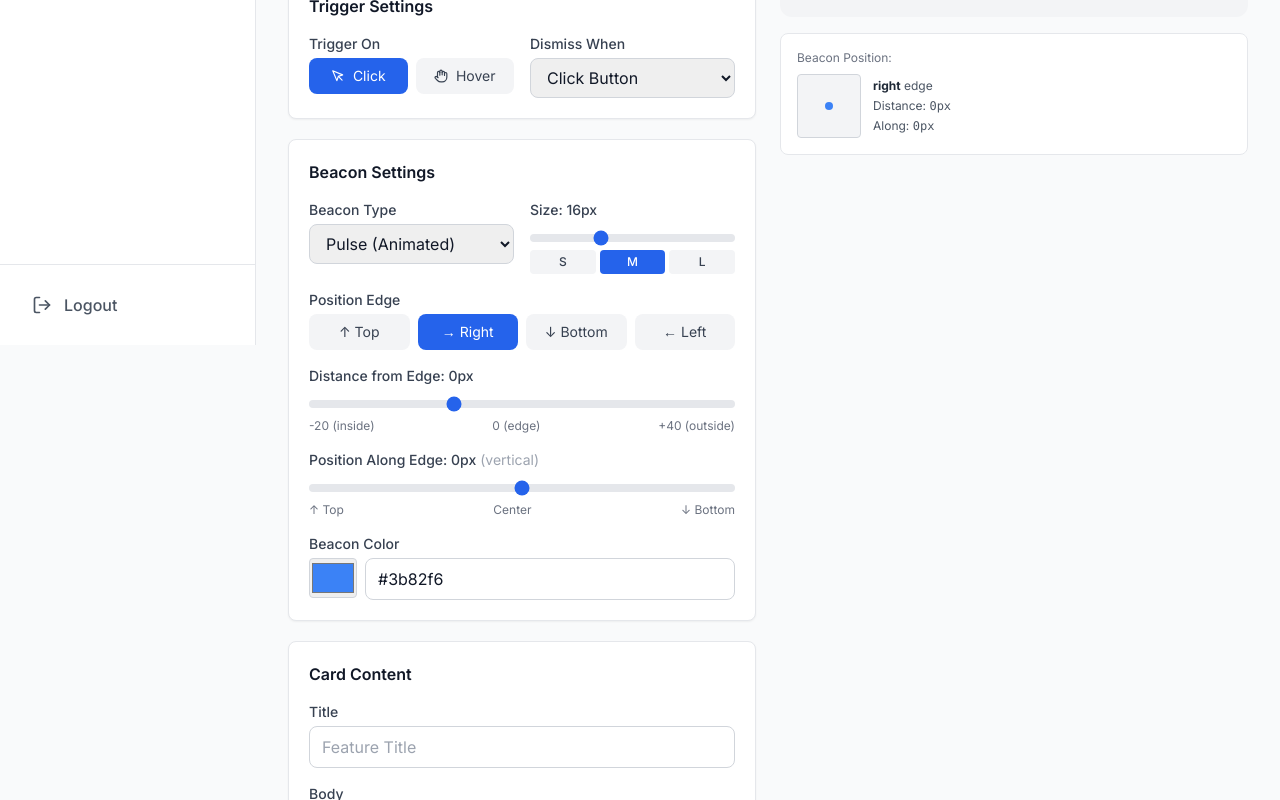
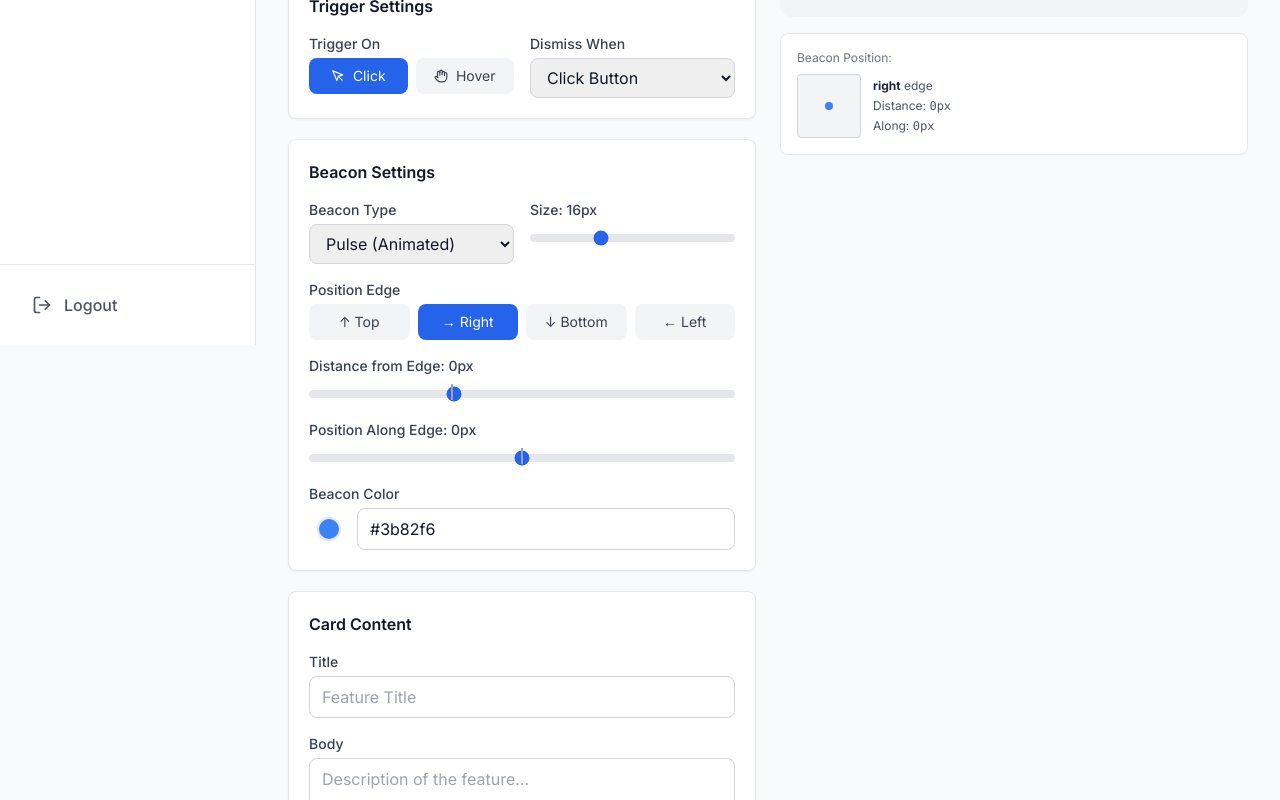
Before and after one commit to andreycretsu/plg-tour, a Next.js app in the folder web/: page /tooltips/new in a window 1280 px wide. Shown: the part 455-1255 px from the top of the page. Built offline with nearby package versions, Linux system fonts and the light colour scheme.

Commit message:
UI: Clean up beacon settings
- Remove S/M/L preset buttons from size slider
- Keep only Pulse and Static Dot beacon types
- Remove labels below sliders
- Add center indicator line on sliders
- Magnetic snap to center (0) when dragging near it
- Color picker now shows circular bullet preview

```diff
--- a/web/app/tooltips/[id]/page.tsx
+++ b/web/app/tooltips/[id]/page.tsx
@@ -511,9 +511,7 @@ export default function EditTooltipPage() {
                   onChange={(e) => setIconType(e.target.value as any)}
                 >
                   <option value="pulse">Pulse (Animated)</option>
-                  <option value="beacon">Static Beacon</option>
-                  <option value="dot">Simple Dot</option>
-                  <option value="none">No Beacon</option>
+                  <option value="beacon">Static Dot</option>
                 </select>
               </div>
 
@@ -525,28 +523,8 @@ export default function EditTooltipPage() {
                   max="32"
                   value={iconSize}
                   onChange={(e) => setIconSize(parseInt(e.target.value))}
-                  className="w-full h-2 bg-gray-200 rounded-lg appearance-none cursor-pointer accent-blue-600 mb-2"
+                  className="w-full h-2 bg-gray-200 rounded-lg appearance-none cursor-pointer accent-blue-600"
                 />
-                <div className="flex gap-1">
-                  {[
-                    { label: 'S', value: 10 },
-                    { label: 'M', value: 16 },
-                    { label: 'L', value: 24 },
-                  ].map((preset) => (
-                    <button
-                      key={preset.label}
-                      type="button"
-                      onClick={() => setIconSize(preset.value)}
-                      className={`flex-1 py-1 rounded text-xs font-medium transition-colors ${
-                        iconSize === preset.value
-                          ? 'bg-blue-600 text-white'
-                          : 'bg-gray-100 text-gray-700 hover:bg-gray-200'
-                      }`}
-                    >
-                      {preset.label}
-                    </button>
-                  ))}
-                </div>
               </div>
             </div>
 
@@ -578,53 +556,65 @@ export default function EditTooltipPage() {
             {/* Distance Slider */}
             <div className="mb-4">
               <label className="label">Distance from Edge: {iconOffset}px</label>
+              <div className="relative">
                 <input
                   type="range"
                   min="-20"
                   max="40"
                   value={iconOffset}
-                onChange={(e) => setIconOffset(parseInt(e.target.value))}
+                  onChange={(e) => {
+                    let val = parseInt(e.target.value);
+                    // Magnetic snap to 0 (edge)
+                    if (val >= -3 && val <= 3) val = 0;
+                    setIconOffset(val);
+                  }}
                   className="w-full h-2 bg-gray-200 rounded-lg appearance-none cursor-pointer accent-blue-600"
                 />
-              <div className="flex justify-between text-xs text-gray-500 mt-1">
-                <span>-20 (inside)</span>
-                <span>0 (edge)</span>
-                <span>+40 (outside)</span>
+                {/* Center indicator at 0 */}
+                <div
+                  className="absolute top-1/2 -translate-y-1/2 w-0.5 h-4 bg-gray-400 pointer-events-none"
+                  style={{ left: `${((0 - (-20)) / (40 - (-20))) * 100}%` }}
+                />
               </div>
             </div>
 
             {/* Y-axis Slider */}
             <div className="mb-4">
-              <label className="label">
-                Position Along Edge: {iconOffsetY}px
-                <span className="text-gray-400 font-normal ml-1">
-                  ({iconEdge === 'left' || iconEdge === 'right' ? 'vertical' : 'horizontal'})
-                </span>
-              </label>
+              <label className="label">Position Along Edge: {iconOffsetY}px</label>
+              <div className="relative">
                 <input
                   type="range"
                   min="-50"
                   max="50"
                   value={iconOffsetY}
-                onChange={(e) => setIconOffsetY(parseInt(e.target.value))}
+                  onChange={(e) => {
+                    let val = parseInt(e.target.value);
+                    // Magnetic snap to center (0)
+                    if (val >= -5 && val <= 5) val = 0;
+                    setIconOffsetY(val);
+                  }}
                   className="w-full h-2 bg-gray-200 rounded-lg appearance-none cursor-pointer accent-blue-600"
                 />
-              <div className="flex justify-between text-xs text-gray-500 mt-1">
-                <span>{iconEdge === 'left' || iconEdge === 'right' ? '↑ Top' : '← Left'}</span>
-                <span>Center</span>
-                <span>{iconEdge === 'left' || iconEdge === 'right' ? '↓ Bottom' : 'Right →'}</span>
+                {/* Center indicator */}
+                <div className="absolute top-1/2 left-1/2 -translate-x-1/2 -translate-y-1/2 w-0.5 h-4 bg-gray-400 pointer-events-none" />
               </div>
             </div>
 
             <div>
               <label className="label">Beacon Color</label>
-              <div className="flex gap-2">
+              <div className="flex gap-2 items-center">
+                <div className="relative w-10 h-10 flex items-center justify-center">
+                  <div
+                    className="w-6 h-6 rounded-full border-2 border-gray-200 shadow-sm"
+                    style={{ backgroundColor: iconColor }}
+                  />
                   <input
                     type="color"
                     value={iconColor}
                     onChange={(e) => setIconColor(e.target.value)}
-                  className="w-12 h-10 rounded border border-gray-300 cursor-pointer"
+                    className="absolute inset-0 w-full h-full opacity-0 cursor-pointer"
                   />
+                </div>
                 <input
                   type="text"
                   className="input flex-1"
--- a/web/app/tooltips/new/page.tsx
+++ b/web/app/tooltips/new/page.tsx
@@ -398,9 +398,7 @@ export default function NewTooltipPage() {
                   onChange={(e) => setIconType(e.target.value as any)}
                 >
                   <option value="pulse">Pulse (Animated)</option>
-                  <option value="beacon">Static Beacon</option>
-                  <option value="dot">Simple Dot</option>
-                  <option value="none">No Beacon</option>
+                  <option value="beacon">Static Dot</option>
                 </select>
               </div>
 
@@ -412,28 +410,8 @@ export default function NewTooltipPage() {
                   max="32"
                   value={iconSize}
                   onChange={(e) => setIconSize(parseInt(e.target.value))}
-                  className="w-full h-2 bg-gray-200 rounded-lg appearance-none cursor-pointer accent-blue-600 mb-2"
+                  className="w-full h-2 bg-gray-200 rounded-lg appearance-none cursor-pointer accent-blue-600"
                 />
-                <div className="flex gap-1">
-                  {[
-                    { label: 'S', value: 10 },
-                    { label: 'M', value: 16 },
-                    { label: 'L', value: 24 },
-                  ].map((preset) => (
-                    <button
-                      key={preset.label}
-                      type="button"
-                      onClick={() => setIconSize(preset.value)}
-                      className={`flex-1 py-1 rounded text-xs font-medium transition-colors ${
-                        iconSize === preset.value
-                          ? 'bg-blue-600 text-white'
-                          : 'bg-gray-100 text-gray-700 hover:bg-gray-200'
-                      }`}
-                    >
-                      {preset.label}
-                    </button>
-                  ))}
-                </div>
               </div>
             </div>
 
@@ -465,53 +443,65 @@ export default function NewTooltipPage() {
             {/* Distance Slider (X-axis / perpendicular to edge) */}
             <div className="mb-4">
               <label className="label">Distance from Edge: {iconOffset}px</label>
+              <div className="relative">
                 <input
                   type="range"
                   min="-20"
                   max="40"
                   value={iconOffset}
-                onChange={(e) => setIconOffset(parseInt(e.target.value))}
+                  onChange={(e) => {
+                    let val = parseInt(e.target.value);
+                    // Magnetic snap to 0 (edge)
+                    if (val >= -3 && val <= 3) val = 0;
+                    setIconOffset(val);
+                  }}
                   className="w-full h-2 bg-gray-200 rounded-lg appearance-none cursor-pointer accent-blue-600"
                 />
-              <div className="flex justify-between text-xs text-gray-500 mt-1">
-                <span>-20 (inside)</span>
-                <span>0 (edge)</span>
-                <span>+40 (outside)</span>
+                {/* Center indicator at 0 */}
+                <div
+                  className="absolute top-1/2 -translate-y-1/2 w-0.5 h-4 bg-gray-400 pointer-events-none"
+                  style={{ left: `${((0 - (-20)) / (40 - (-20))) * 100}%` }}
+                />
               </div>
             </div>
 
             {/* Y-axis Slider (along the edge) */}
             <div className="mb-4">
-              <label className="label">
-                Position Along Edge: {iconOffsetY}px
-                <span className="text-gray-400 font-normal ml-1">
-                  ({iconEdge === 'left' || iconEdge === 'right' ? 'vertical' : 'horizontal'})
-                </span>
-              </label>
+              <label className="label">Position Along Edge: {iconOffsetY}px</label>
+              <div className="relative">
                 <input
                   type="range"
                   min="-50"
                   max="50"
                   value={iconOffsetY}
-                onChange={(e) => setIconOffsetY(parseInt(e.target.value))}
+                  onChange={(e) => {
+                    let val = parseInt(e.target.value);
+                    // Magnetic snap to center (0)
+                    if (val >= -5 && val <= 5) val = 0;
+                    setIconOffsetY(val);
+                  }}
                   className="w-full h-2 bg-gray-200 rounded-lg appearance-none cursor-pointer accent-blue-600"
                 />
-              <div className="flex justify-between text-xs text-gray-500 mt-1">
-                <span>{iconEdge === 'left' || iconEdge === 'right' ? '↑ Top' : '← Left'}</span>
-                <span>Center</span>
-                <span>{iconEdge === 'left' || iconEdge === 'right' ? '↓ Bottom' : 'Right →'}</span>
+                {/* Center indicator */}
+                <div className="absolute top-1/2 left-1/2 -translate-x-1/2 -translate-y-1/2 w-0.5 h-4 bg-gray-400 pointer-events-none" />
               </div>
             </div>
 
             <div>
               <label className="label">Beacon Color</label>
-              <div className="flex gap-2">
+              <div className="flex gap-2 items-center">
+                <div className="relative w-10 h-10 flex items-center justify-center">
+                  <div
+                    className="w-6 h-6 rounded-full border-2 border-gray-200 shadow-sm"
+                    style={{ backgroundColor: iconColor }}
+                  />
                   <input
                     type="color"
                     value={iconColor}
                     onChange={(e) => setIconColor(e.target.value)}
-                  className="w-12 h-10 rounded border border-gray-300 cursor-pointer"
+                    className="absolute inset-0 w-full h-full opacity-0 cursor-pointer"
                   />
+                </div>
                 <input
                   type="text"
                   className="input flex-1"
```
Lines whose indentation alone changed are shown as unchanged.
